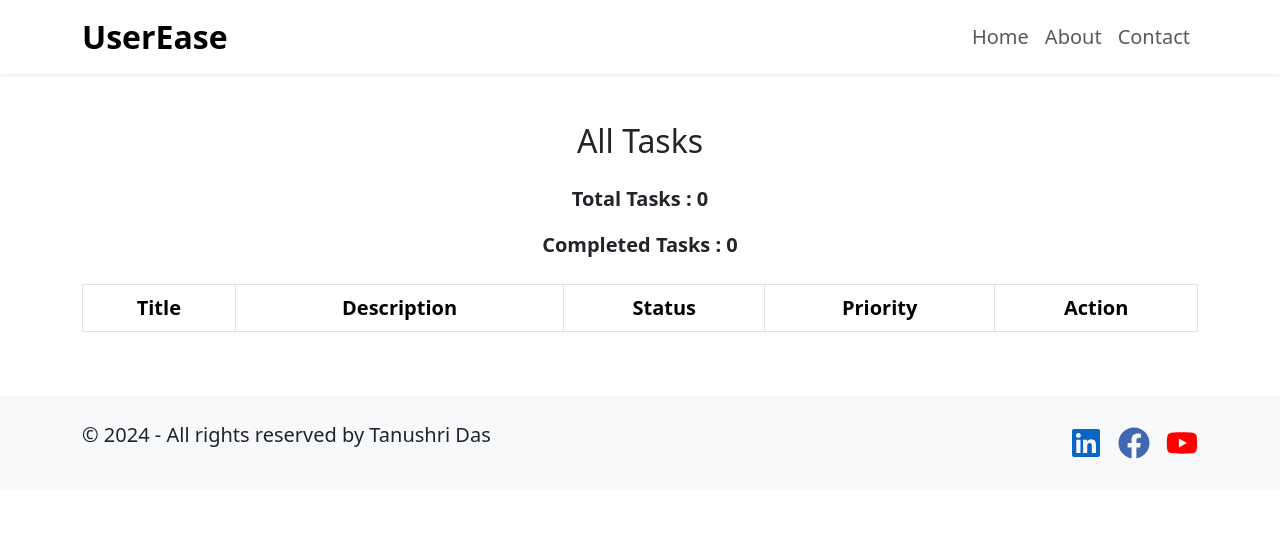
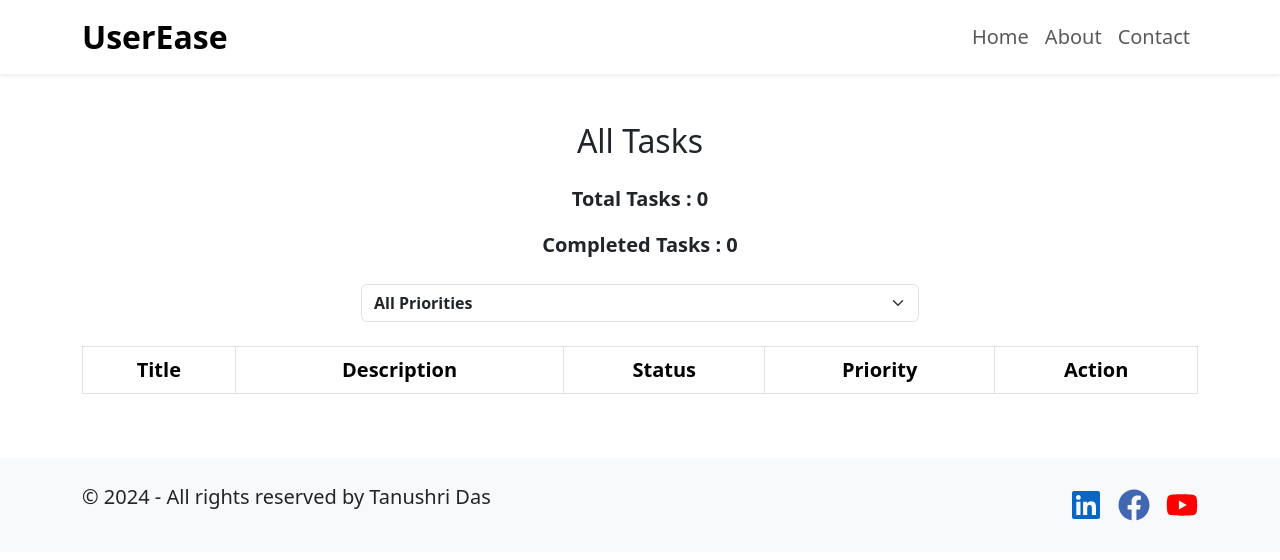
Before and after one commit to Tanushri-Das/Task-Todo-List-App, a React (Vite) app: page /alltasks in a window 1280 px wide. Shown: the top 560 px of the page. Built offline with nearby package versions, Linux system fonts and the light colour scheme.

Commit message:
Adding color for each task priority.add color in each task priority. for priority low i add color text-danger,for medium priority i add color text-success and fir high priority i add color text-danger all are bootstrap class. and also implement filtering system based on priority.

```diff
--- a/src/Pages/AllTasks/AllTasks.jsx
+++ b/src/Pages/AllTasks/AllTasks.jsx
@@ -292,10 +292,150 @@
 
 
 
+// import React, { useState, useEffect } from "react";
+// import { Button } from "react-bootstrap";
+// import Table from "react-bootstrap/Table";
+// import EditTaskModal from './EditTaskModal'; // Import the modal component
+// import toast from "react-hot-toast";
+
+// const AllTasks = () => {
+//   const [tasks, setTasks] = useState([]);
+//   const [selectedTask, setSelectedTask] = useState(null);
+//   const [showModal, setShowModal] = useState(false);
+//   const [updatedTask, setUpdatedTask] = useState({
+//     title: "",
+//     description: "",
+//     status: "",
+//     priority: "",
+//   });
+
+//   // Load tasks from local storage when the component mounts
+//   useEffect(() => {
+//     const storedTasks = JSON.parse(localStorage.getItem("tasks") || "[]");
+//     setTasks(storedTasks);
+//   }, []);
+
+//   // Function to handle opening the modal for editing a task
+//   const handleEditTask = (task) => {
+//     setSelectedTask(task);
+//     setUpdatedTask({ ...task });
+//     setShowModal(true);
+//   };
+
+//   // Function to handle updating the task
+//   const handleUpdateTask = () => {
+//     const updatedTasks = tasks.map((task) =>
+//       task === selectedTask ? updatedTask : task
+//     );
+//     setTasks(updatedTasks);
+//     localStorage.setItem("tasks", JSON.stringify(updatedTasks));
+//     setShowModal(false);
+//   };
+
+//   // Function to handle marking a task as completed
+//   const handleMarkCompleted = (task) => {
+//     const updatedTasks = tasks.map((t) =>
+//       t === task ? { ...t, status: "completed" } : t
+//     );
+//     setTasks(updatedTasks);
+//     localStorage.setItem("tasks", JSON.stringify(updatedTasks));
+//     toast.success("Task marked as completed!");
+//   };
+
+//   // Function to handle deleting a task
+//   const handleDeleteTask = (task) => {
+//     const updatedTasks = tasks.filter((t) => t !== task);
+//     setTasks(updatedTasks);
+//     localStorage.setItem("tasks", JSON.stringify(updatedTasks));
+//     toast.error("Deleted task successfully!");
+//   };
+
+//   // Calculate total tasks count
+//   const totalTasksCount = tasks.length;
+
+//   // Calculate completed tasks count
+//   const completedTasksCount = tasks.filter(task => task.status === 'completed').length;
+
+//   return (
+//     <div className="container my-5">
+//       <h2 className="mb-4 text-center">All Tasks</h2>
+//       <div className="mb-4 text-center">
+//         <p className="fs-5 fw-semibold">Total Tasks : {totalTasksCount}</p>
+//         <p className="fs-5 fw-semibold">Completed Tasks : {completedTasksCount}</p>
+//       </div>
+//       <Table bordered hover responsive>
+//         <thead>
+//           <tr>
+//             <th className="text-center fs-5">Title</th>
+//             <th className="text-center fs-5">Description</th>
+//             <th className="text-center fs-5">Status</th>
+//             <th className="text-center fs-5">Priority</th>
+//             <th className="text-center fs-5">Action</th>
+//           </tr>
+//         </thead>
+//         <tbody>
+//           {tasks.map((task, index) => (
+//             <tr key={index}>
+//               <td className="text-center fw-semibold data">{task.title}</td>
+//               <td className="text-center fw-semibold data">
+//                 {task.description}
+//               </td>
+//               <td className="text-center fw-semibold data">{task.status}</td>
+//               <td className="text-center fw-semibold data">{task.priority}</td>
+//               <td className="text-center fw-semibold data">
+//                 <Button
+//                   variant="success"
+//                   onClick={() => handleMarkCompleted(task)} // Mark as completed button
+//                 >
+//                   Mark as Completed
+//                 </Button>
+//                 <Button
+//                   variant="warning"
+//                   onClick={() => handleEditTask(task)}
+//                   className="ms-2 my-2 my-lg-0"
+//                 >
+//                   Edit
+//                 </Button>
+//                 <Button
+//                   variant="danger"
+//                   onClick={() => handleDeleteTask(task)} // Delete button
+//                   className="ms-2"
+//                 >
+//                   Delete
+//                 </Button>
+//               </td>
+//             </tr>
+//           ))}
+//         </tbody>
+//       </Table>
+
+//       {/* Modal for editing task */}
+//       <EditTaskModal
+//         showModal={showModal}
+//         setShowModal={setShowModal}
+//         updatedTask={updatedTask}
+//         setUpdatedTask={setUpdatedTask}
+//         handleUpdateTask={handleUpdateTask}
+//       />
+//     </div>
+//   );
+// };
+
+// export default AllTasks;
+
+
+
+
+
+
+
+
+
+
 import React, { useState, useEffect } from "react";
-import { Button } from "react-bootstrap";
+import { Button, Form } from "react-bootstrap"; // Import Form component from react-bootstrap
 import Table from "react-bootstrap/Table";
-import EditTaskModal from './EditTaskModal'; // Import the modal component
+import EditTaskModal from "./EditTaskModal"; // Import the modal component
 import toast from "react-hot-toast";
 
 const AllTasks = () => {
@@ -308,6 +448,7 @@ const AllTasks = () => {
     status: "",
     priority: "",
   });
+  const [filterPriority, setFilterPriority] = useState("all"); // State for filtering priority
 
   // Load tasks from local storage when the component mounts
   useEffect(() => {
@@ -350,19 +491,37 @@ const AllTasks = () => {
     toast.error("Deleted task successfully!");
   };
 
-  // Calculate total tasks count
+  // Filter tasks based on priority
+  const filteredTasks =
+    filterPriority === "all"
+      ? tasks
+      : tasks.filter((task) => task.priority === filterPriority);
   const totalTasksCount = tasks.length;
-
-  // Calculate completed tasks count
-  const completedTasksCount = tasks.filter(task => task.status === 'completed').length;
-
+  const completedTasksCount = tasks.filter(
+    (task) => task.status === "completed"
+  ).length;
   return (
     <div className="container my-5">
       <h2 className="mb-4 text-center">All Tasks</h2>
       <div className="mb-4 text-center">
-        <p className="fs-5 fw-semibold">Total Tasks : {totalTasksCount}</p>
-        <p className="fs-5 fw-semibold">Completed Tasks : {completedTasksCount}</p>
+        <p className="fs-5 fw-semibold">Total Tasks : {totalTasksCount}</p>{" "}
+        <p className="fs-5 fw-semibold">
+          Completed Tasks : {completedTasksCount}
+        </p>
       </div>
+      <div className="col-12 col-md-8 col-lg-6 mx-auto">
+        <Form.Select
+          value={filterPriority}
+          onChange={(e) => setFilterPriority(e.target.value)}
+          className="mb-4 fw-semibold fs-6"
+        >
+          <option value="all">All Priorities</option>
+          <option value="low">Low Priority</option>
+          <option value="medium">Medium Priority</option>
+          <option value="high">High Priority</option>
+        </Form.Select>
+      </div>
+
       <Table bordered hover responsive>
         <thead>
           <tr>
@@ -374,14 +533,24 @@ const AllTasks = () => {
           </tr>
         </thead>
         <tbody>
-          {tasks.map((task, index) => (
+          {filteredTasks.map((task, index) => (
             <tr key={index}>
               <td className="text-center fw-semibold data">{task.title}</td>
               <td className="text-center fw-semibold data">
                 {task.description}
               </td>
               <td className="text-center fw-semibold data">{task.status}</td>
-              <td className="text-center fw-semibold data">{task.priority}</td>
+              <td
+                className={`text-center fw-semibold data ${
+                  task.priority === "low"
+                    ? "text-warning"
+                    : task.priority === "medium"
+                    ? "text-success"
+                    : "text-danger"
+                }`}
+              >
+                {task.priority}
+              </td>
               <td className="text-center fw-semibold data">
                 <Button
                   variant="success"
@@ -422,172 +591,3 @@ const AllTasks = () => {
 };
 
 export default AllTasks;
-
-
-
-
-
-
-
-
-
-
-// import React, { useState, useEffect } from "react";
-// import { Button, Form } from "react-bootstrap"; // Import Form component from react-bootstrap
-// import Table from "react-bootstrap/Table";
-// import EditTaskModal from "./EditTaskModal"; // Import the modal component
-// import toast from "react-hot-toast";
-
-// const AllTasks = () => {
-//   const [tasks, setTasks] = useState([]);
-//   const [selectedTask, setSelectedTask] = useState(null);
-//   const [showModal, setShowModal] = useState(false);
-//   const [updatedTask, setUpdatedTask] = useState({
-//     title: "",
-//     description: "",
-//     status: "",
-//     priority: "",
-//   });
-//   const [filterPriority, setFilterPriority] = useState("all"); // State for filtering priority
-
-//   // Load tasks from local storage when the component mounts
-//   useEffect(() => {
-//     const storedTasks = JSON.parse(localStorage.getItem("tasks") || "[]");
-//     setTasks(storedTasks);
-//   }, []);
-
-//   // Function to handle opening the modal for editing a task
-//   const handleEditTask = (task) => {
-//     setSelectedTask(task);
-//     setUpdatedTask({ ...task });
-//     setShowModal(true);
-//   };
-
-//   // Function to handle updating the task
-//   const handleUpdateTask = () => {
-//     const updatedTasks = tasks.map((task) =>
-//       task === selectedTask ? updatedTask : task
-//     );
-//     setTasks(updatedTasks);
-//     localStorage.setItem("tasks", JSON.stringify(updatedTasks));
-//     setShowModal(false);
-//   };
-
-//   // Function to handle marking a task as completed
-//   const handleMarkCompleted = (task) => {
-//     const updatedTasks = tasks.map((t) =>
-//       t === task ? { ...t, status: "completed" } : t
-//     );
-//     setTasks(updatedTasks);
-//     localStorage.setItem("tasks", JSON.stringify(updatedTasks));
-//     toast.success("Task marked as completed!");
-//   };
-
-//   // Function to handle deleting a task
-//   const handleDeleteTask = (task) => {
-//     const updatedTasks = tasks.filter((t) => t !== task);
-//     setTasks(updatedTasks);
-//     localStorage.setItem("tasks", JSON.stringify(updatedTasks));
-//     toast.error("Deleted task successfully!");
-//   };
-
-//   // Filter tasks based on priority
-//   const filteredTasks =
-//     filterPriority === "all"
-//       ? tasks
-//       : tasks.filter((task) => task.priority === filterPriority);
-//   const totalTasksCount = tasks.length;
-//   const completedTasksCount = tasks.filter(
-//     (task) => task.status === "completed"
-//   ).length;
-//   return (
-//     <div className="container my-5">
-//       <h2 className="mb-4 text-center">All Tasks</h2>
-//       <div className="mb-4 text-center">
-//         <p className="fs-5 fw-semibold">Total Tasks : {totalTasksCount}</p>{" "}
-//         <p className="fs-5 fw-semibold">
-//           Completed Tasks : {completedTasksCount}
-//         </p>
-//       </div>
-//       <div className="col-12 col-md-8 col-lg-6 mx-auto">
-//         <Form.Select
-//           value={filterPriority}
-//           onChange={(e) => setFilterPriority(e.target.value)}
-//           className="mb-4 fw-semibold fs-6"
-//         >
-//           <option value="all">All Priorities</option>
-//           <option value="low">Low Priority</option>
-//           <option value="medium">Medium Priority</option>
-//           <option value="high">High Priority</option>
-//         </Form.Select>
-//       </div>
-
-//       <Table bordered hover responsive>
-//         <thead>
-//           <tr>
-//             <th className="text-center fs-5">Title</th>
-//             <th className="text-center fs-5">Description</th>
-//             <th className="text-center fs-5">Status</th>
-//             <th className="text-center fs-5">Priority</th>
-//             <th className="text-center fs-5">Action</th>
-//           </tr>
-//         </thead>
-//         <tbody>
-//           {filteredTasks.map((task, index) => (
-//             <tr key={index}>
-//               <td className="text-center fw-semibold data">{task.title}</td>
-//               <td className="text-center fw-semibold data">
-//                 {task.description}
-//               </td>
-//               <td className="text-center fw-semibold data">{task.status}</td>
-//               <td
-//                 className={`text-center fw-semibold data ${
-//                   task.priority === "low"
-//                     ? "text-warning"
-//                     : task.priority === "medium"
-//                     ? "text-success"
-//                     : "text-danger"
-//                 }`}
-//               >
-//                 {task.priority}
-//               </td>
-//               <td className="text-center fw-semibold data">
-//                 <Button
-//                   variant="success"
-//                   onClick={() => handleMarkCompleted(task)} // Mark as completed button
-//                 >
-//                   Mark as Completed
-//                 </Button>
-//                 <Button
-//                   variant="warning"
-//                   onClick={() => handleEditTask(task)}
-//                   className="ms-2 my-2 my-lg-0"
-//                 >
-//                   Edit
-//                 </Button>
-//                 <Button
-//                   variant="danger"
-//                   onClick={() => handleDeleteTask(task)} // Delete button
-//                   className="ms-2"
-//                 >
-//                   Delete
-//                 </Button>
-//               </td>
-//             </tr>
-//           ))}
-//         </tbody>
-//       </Table>
-
-//       {/* Modal for editing task */}
-//       <EditTaskModal
-//         showModal={showModal}
-//         setShowModal={setShowModal}
-//         updatedTask={updatedTask}
-//         setUpdatedTask={setUpdatedTask}
-//         handleUpdateTask={handleUpdateTask}
-//       />
-//     </div>
-//   );
-// };
-
-// export default AllTasks;
```
